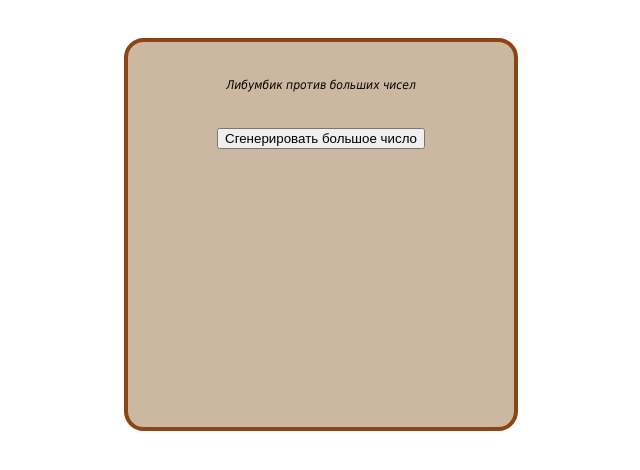
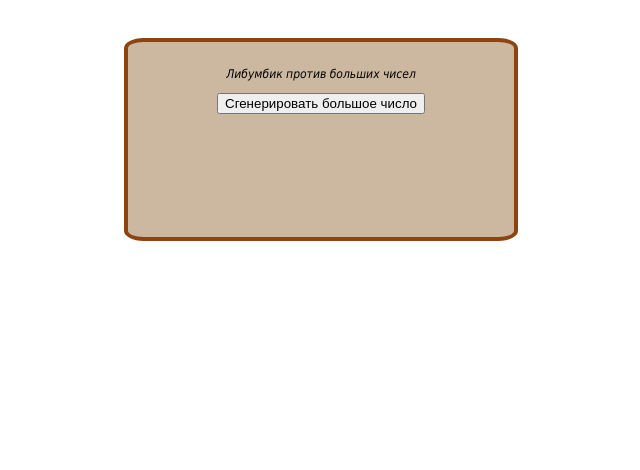
Before and after one commit to BrendanWorley/libmat2, a plain HTML site: page index.html in a window 1280 px wide. Shown: the whole page, without its empty margins (319-959 px from the left). Drawn offline with Linux system fonts and the light colour scheme.

Commit message:
Add files via upload

```diff
--- a/style.css
+++ b/style.css
@@ -1,6 +1,6 @@
 .wrapper {
-    width: 360px;
-    height: 360px;
+    max-width: 360px;
+    max-height: 80vh;
     margin: auto;
     margin-top: 3%;
     background-color: rgb(204, 183, 160);
```
